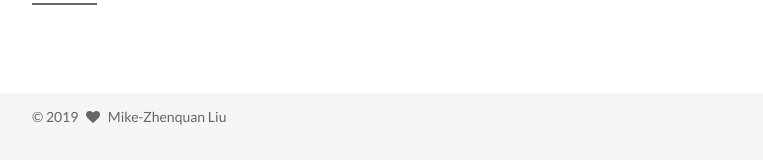
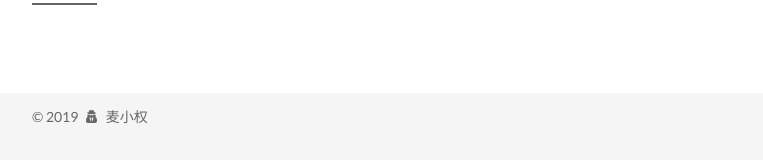
Before and after one commit to htzziot/htzziot.github.io, a Jekyll site: the page built from index.html, in a window 1280 px wide. Shown: the part 1800-1960 px from the top of the page, without its empty margins (258-1021 px from the left). Built offline with Jekyll 4.4.1, drawn with Linux system fonts in a browser that asks for light colours; the list of posts is cut into pages by our own code; some of the changed lines change nothing that is shown.

Commit message:
edit config

```diff
--- a/_config.yml
+++ b/_config.yml
@@ -5,9 +5,9 @@
 
 # Site
 title: EdgeV
-subtitle: Dig the value of edge
-description: 个人博客
-author: Mike-Zhenquan Liu
+subtitle: Dedicate in IIoT area.
+description: 工业物联网及工业大数据领域，还有部分个人成长与技能分享
+author: 麦小权
 # Support language: de, en, fr-FR, id, ja, ko, pt-BR, pt, ru, zh-Hans, zh-hk, zh-tw
 language: zh-Hans
 date_format: '%Y-%m-%d'
@@ -79,18 +79,18 @@
 favicon: /assets/favicon.ico
 
 # Set default keywords (Use a comma to separate)
-keywords: "Jekyll, NexT"
+keywords: "数据分析,工业物联网,物联网,云计算,Data Analytics,IoT,Cloud"
 
 # Set rss to false to disable feed link.
 # Leave rss as empty to use site's feed link.
 # Set rss to specific value if you have burned your feed already.
-rss:
+rss: false
 
 # Specify the date when the site was setup
 #since: 2015
 
 # icon between year and author @Footer
-authoricon: heart
+authoricon: user-secret
 
 # Footer `powered-by` and `theme-info` copyright
 #copyright: true
@@ -214,8 +214,8 @@
 # Key is the link label showing to end users.
 # Value is the target link (E.g. GitHub: https://github.com/iissnan)
 social:
-  GitHub: https://github.com
-  LinkedIn: https://www.linkedin.com
+  # GitHub: https://github.com
+  LinkedIn: https://www.linkedin.com/in/mike-zhenquan-liu-4296127a/
 
 
 # Social Links Icons
@@ -290,6 +290,7 @@
   印象笔记: http://www.yinxiang.com
   NexT主题站: http://theme-next.simpleyyt.com/getting-started.html
   微信一键排版: https://www.flyzy2005.cn/tools/online-markdown/
+  七牛云: https://portal.qiniu.com
 
 
 # ---------------------------------------------------------------
```
